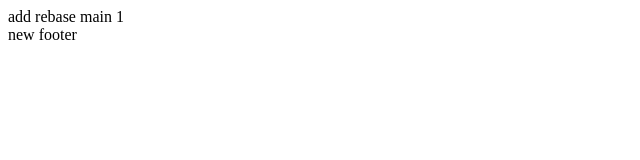
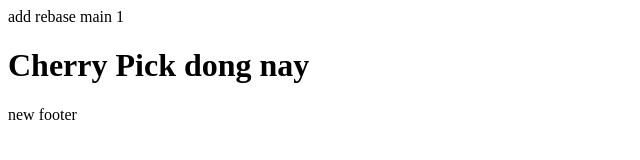
Before and after one commit to tuanvuf4/js-testing, a website: page index.html in a window 1280 px wide. Shown: the whole page, without its empty margins (0-640 px from the left). Drawn offline with Linux system fonts and the light colour scheme.

Commit message:
add cherry pick line

```diff
--- a/index.html
+++ b/index.html
@@ -18,6 +18,8 @@
     <!-- <script src="./scripts/primitive_vs_reference.js"></script> -->
     <!-- <script src="./scripts/scope.js"></script> -->
 
+    <h1>Cherry Pick dong nay</h1>
+
     <footer>new footer</footer>
 
     <script src="./scripts/closure.js"></script>
```
